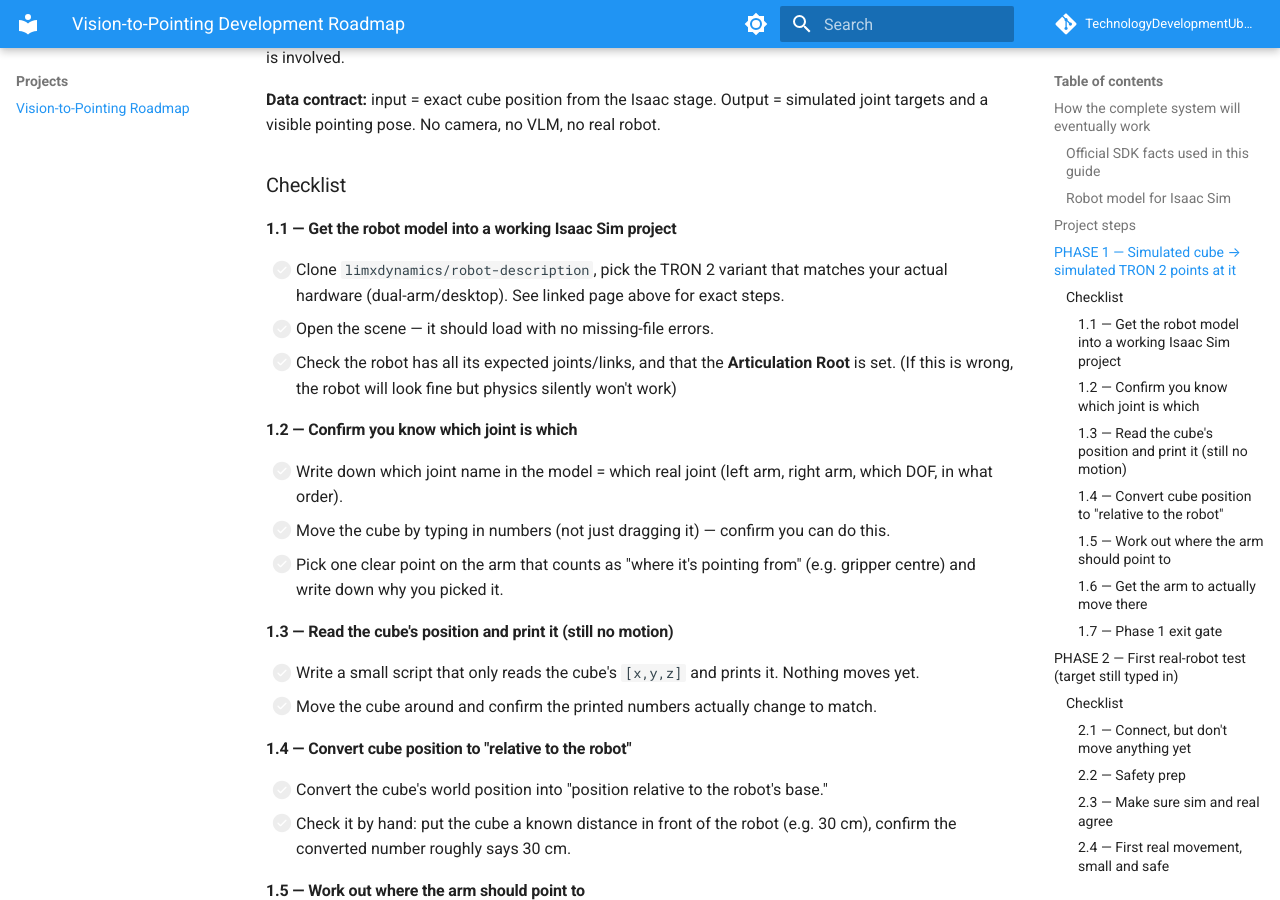
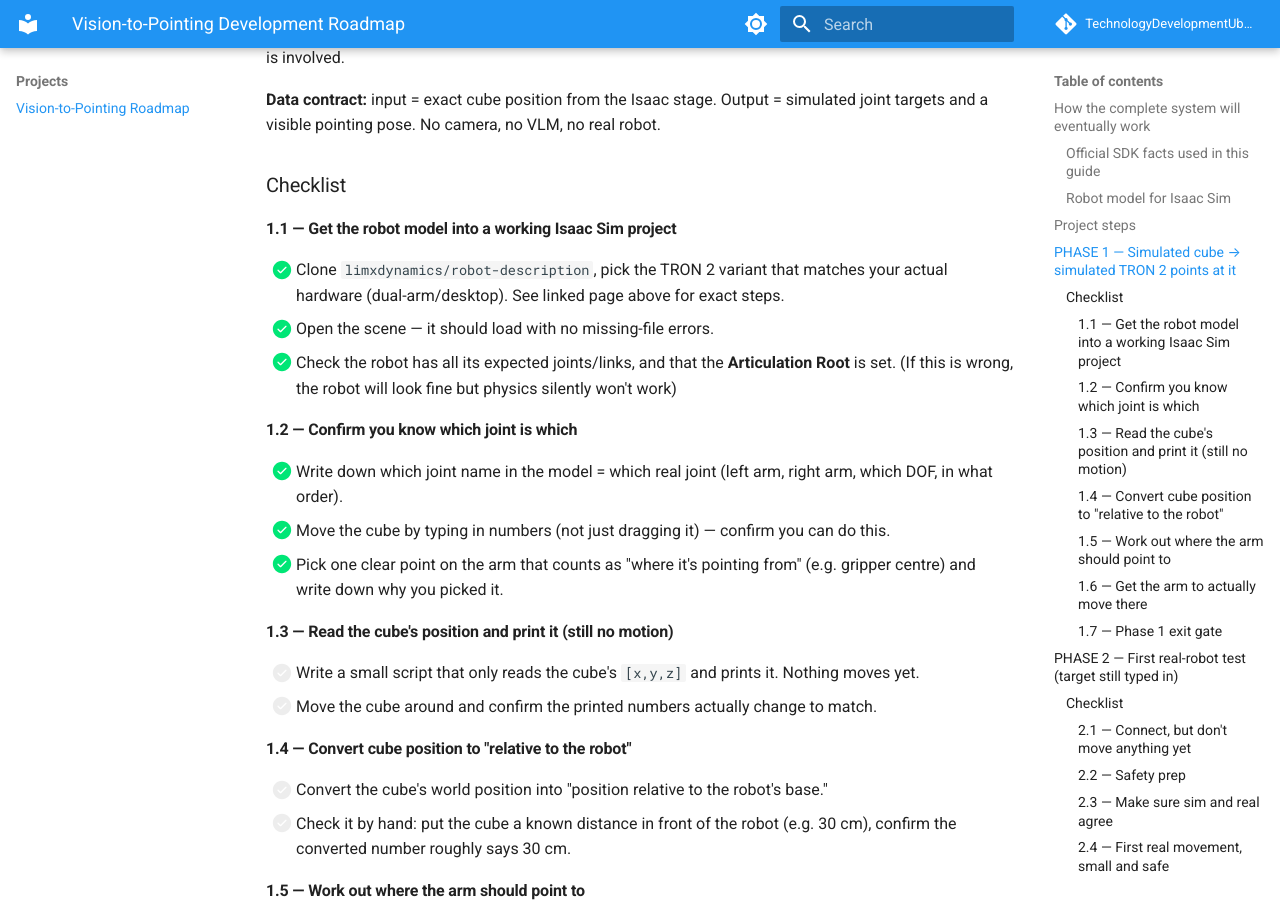
Before and after one commit to TechnologyDevelopmentUbbink/Tron2, an MkDocs documentation site: the page built from docs/projects/vision-pointing-roadmap.md, in a window 1280 px wide and 900 px high, scrolled down 1559 px. Built offline with MkDocs 1.6.1 and Material for MkDocs 9.7.7, drawn with Linux system fonts in a browser that asks for light colours; comment, search, counter and statistics services are not loaded.

```diff
--- a/docs/projects/vision-pointing-roadmap.md
+++ b/docs/projects/vision-pointing-roadmap.md
@@ -53,15 +53,15 @@ See: [Isaac Sim, Isaac Lab & FluxVLA Training → Robot model (URDF/USD)](../sof
 
 #### 1.1 — Get the robot model into a working Isaac Sim project
 
-- [ ] Clone `limxdynamics/robot-description`, pick the TRON 2 variant that matches your actual hardware (dual-arm/desktop). See linked page above for exact steps.
-- [ ] Open the scene — it should load with no missing-file errors.
-- [ ] Check the robot has all its expected joints/links, and that the **Articulation Root** is set. (If this is wrong, the robot will look fine but physics silently won't work)
+- [x] Clone `limxdynamics/robot-description`, pick the TRON 2 variant that matches your actual hardware (dual-arm/desktop). See linked page above for exact steps.
+- [x] Open the scene — it should load with no missing-file errors.
+- [x] Check the robot has all its expected joints/links, and that the **Articulation Root** is set. (If this is wrong, the robot will look fine but physics silently won't work)
 
 #### 1.2 — Confirm you know which joint is which
 
-- [ ] Write down which joint name in the model = which real joint (left arm, right arm, which DOF, in what order).
-- [ ] Move the cube by typing in numbers (not just dragging it) — confirm you can do this.
-- [ ] Pick one clear point on the arm that counts as "where it's pointing from" (e.g. gripper centre) and write down why you picked it.
+- [x] Write down which joint name in the model = which real joint (left arm, right arm, which DOF, in what order).
+- [x] Move the cube by typing in numbers (not just dragging it) — confirm you can do this.
+- [x] Pick one clear point on the arm that counts as "where it's pointing from" (e.g. gripper centre) and write down why you picked it.
 
 #### 1.3 — Read the cube's position and print it (still no motion)
 
```
